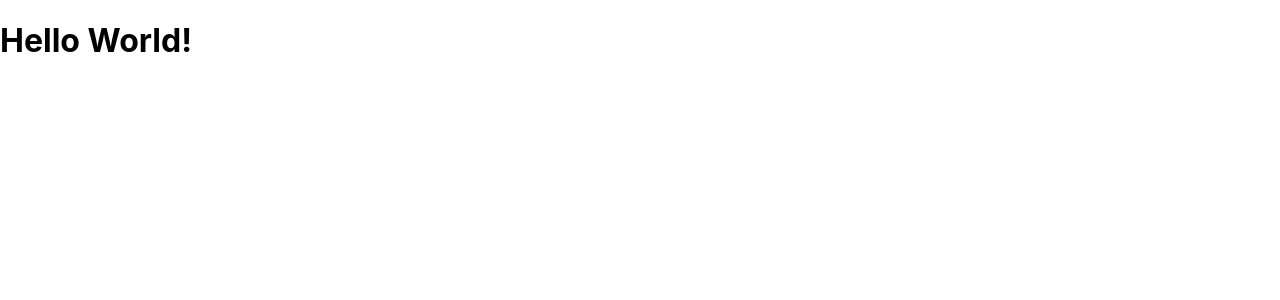
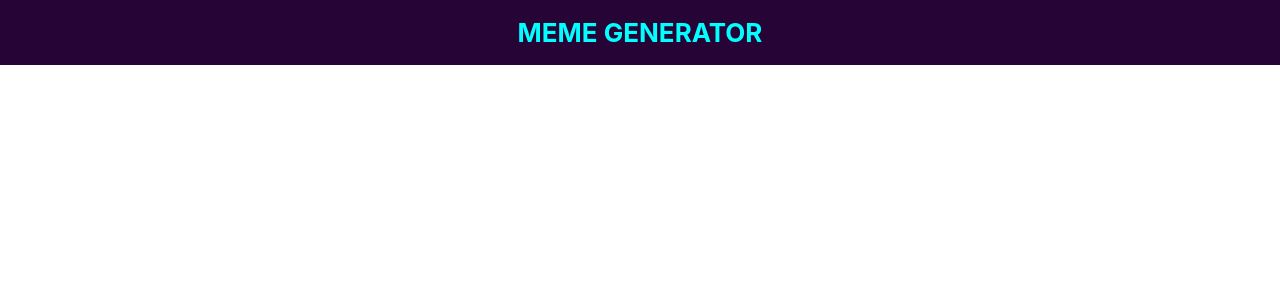
Before and after one commit to carineho/react-meme-generator, a React (Create React App) app: page / in a window 1280 px wide. Shown: the top 300 px of the page. Built offline with nearby package versions, Linux system fonts and the light colour scheme.

Commit message:
Added Header component and styled Header

```diff
--- a/src/App.js
+++ b/src/App.js
@@ -1,6 +1,8 @@
+import Header from "./components/Header";
+
 function App() {
   return (
-    <h1>Hello World!</h1>
+    <Header />
   );
 }
 
--- /dev/null
+++ b/src/components/Header.css
@@ -0,0 +1,14 @@
+.header {
+    display: flex;
+    background: rgb(38, 4, 53);
+    height: 65px;
+    align-items: center;
+}
+
+.header--title {
+    color:aqua;
+    font-size: 26px;
+    text-align: center;
+    margin-left: auto;
+    margin-right: auto;
+}
--- /dev/null
+++ b/src/components/Header.js
@@ -0,0 +1,10 @@
+import React from "react";
+import "./Header.css";
+
+export default function Header() {
+    return (
+        <header className="header">
+            <h1 className="header--title">MEME GENERATOR</h1>
+        </header>
+    )
+}
```
